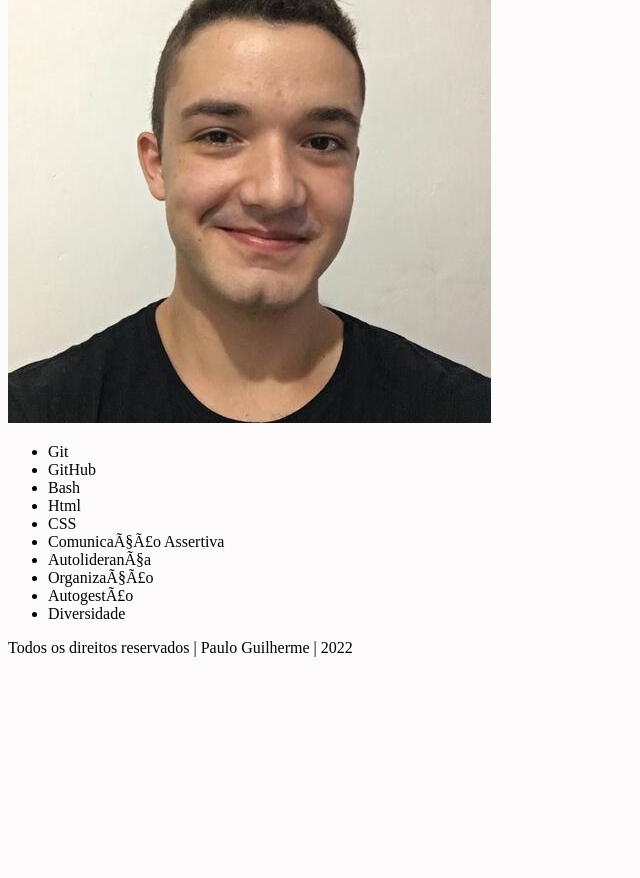
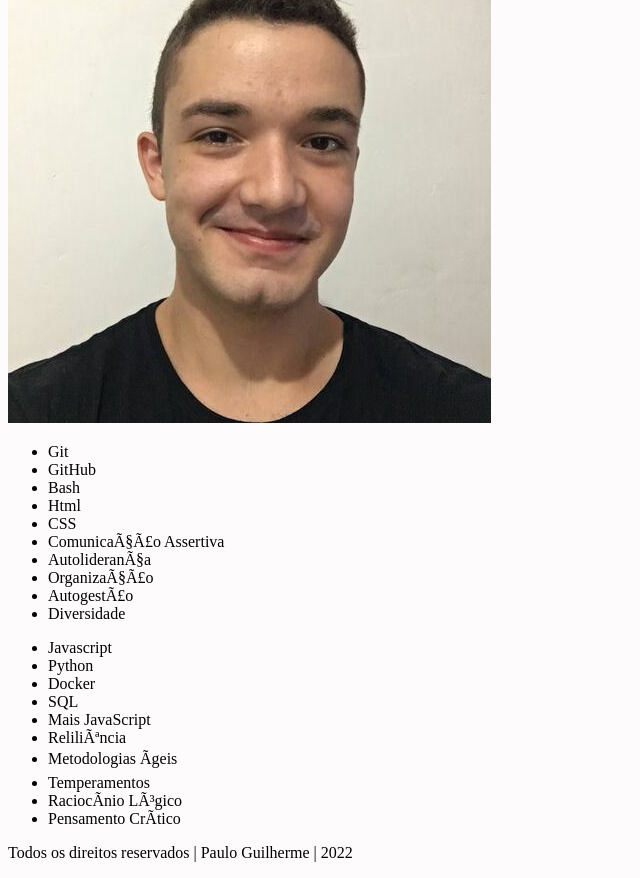
Before and after one commit to pguilhermef/projeto-trybe-01-lessons-learned, a website: page index.html in a window 1280 px wide. Shown: the part 68-946 px from the top of the page, without its empty margins (0-640 px from the left). Before the commit the page ends 800 px from the top, so only its background shows below. Drawn offline with Linux system fonts and the light colour scheme.

Commit message:
Adição de lições a aprender

```diff
--- a/index.html
+++ b/index.html
@@ -28,6 +28,19 @@
         <li>Diversidade</li>
       </ul>
 
+      <ul id="licoes_a_aprender">
+        <li>Javascript</li>
+        <li>Python</li>
+        <li>Docker</li>
+        <li>SQL</li>
+        <li>Mais JavaScript</li>
+        <li>Reliliência</li>
+        <li>Metodologias Ágeis</li>
+        <li>Temperamentos</li>
+        <li>Raciocínio Lógico</li>
+        <li>Pensamento Crítico</li>
+      </ul>
+
     </main>
 
     <footer id="rodape">
```
